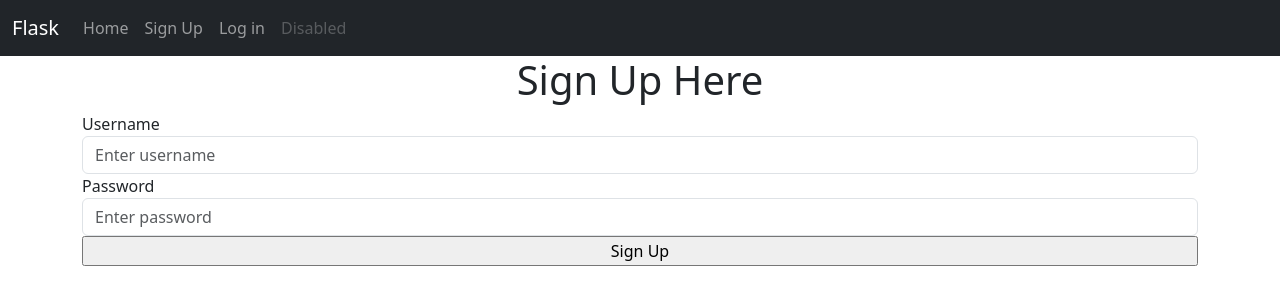
After one commit to composercordero/intro_flask, a Flask app: page /signup in a window 1280 px wide. The commit adds this page. Shown: the top 305 px of the page. Run offline with Flask 3, Linux system fonts and the light colour scheme.

Commit message:
Added base.html for template inheritance + sig                                                  g nup route and template

```diff
--- a/app/routes.py
+++ b/app/routes.py
@@ -7,6 +7,6 @@ def index():
     numbers = [1,2,3,4,5]
     return render_template('index.html', first_name = 'Carlos', numbers = numbers)
 
-@app.route('/new')
-def new():
-    return 'This is a new modified route!'
+@app.route('/signup')
+def signup():
+    return render_template('signup.html')
--- /dev/null
+++ b/app/templates/base.html
@@ -0,0 +1,48 @@
+<!DOCTYPE html>
+<html lang="en">
+<head>
+    <meta charset="UTF-8">
+    <meta name="viewport" content="width=device-width, initial-scale=1.0">
+    <title>Flask Intro | {% block title %} Base {% endblock %}</title>
+    <link rel="stylesheet" href="https://cdn.jsdelivr.net/npm/bootstrap@5.3.1/dist/css/bootstrap.min.css">
+</head>
+<body>
+
+    {% include 'nav.html' %}
+
+    <div class="row">
+        <div class="col text-center">
+            {% block header %}
+            {% endblock %}
+        </div>
+    </div>
+
+    <div class="container">
+        <div class="row">
+            <div class="col">
+                {% block content %}
+                {% endblock %}
+            </div>
+        </div>
+    </div>
+
+
+
+    <!-- {% if first_name == 'Carlos'%}
+        <h5>Hello</h5>
+    {% else %}
+        <h5>Goodbye</h5>
+    {% endif %}
+    Curly brackets and % allow to inject python -->
+
+    <!-- <ul>
+    {% for num in numbers %}
+        <li>{{ num }}</li>
+    {% endfor %}
+    </ul> -->
+<!-- {{ numbers }} -->
+
+<script src="https://cdn.jsdelivr.net/npm/bootstrap@5.3.1/dist/js/bootstrap.bundle.min.js"></script>
+
+</body>
+</html>
--- a/app/templates/nav.html
+++ b/app/templates/nav.html
@@ -6,8 +6,8 @@
         </button>
         <div class="collapse navbar-collapse" id="navbarNavAltMarkup">
         <div class="navbar-nav">
-            <a class="nav-link" aria-current="page" href="#">Home</a>
-            <a class="nav-link" href="#">Sign Up</a>
+            <a class="nav-link" aria-current="page" href="{{ url_for ('index')}}">Home</a>
+            <a class="nav-link" href="{{ url_for ('signup')}}">Sign Up</a>
             <a class="nav-link" href="#">Log in</a>
             <a class="nav-link disabled" aria-disabled="true">Disabled</a>
         </div>
--- /dev/null
+++ b/app/templates/signup.html
@@ -0,0 +1,21 @@
+{% extends 'base.html' %}
+
+{% block title %} Sign Up {% endblock title %}
+
+{% block header %}
+<h1>Sign Up Here</h1>
+{% endblock header %}
+
+{% block content %}
+    <form action="">
+
+        <label for="username">Username</label>
+        <input type="text" name="username" class="form-control" placeholder ="Enter username">
+
+        <label for="password">Password</label>
+        <input type="password" name="username" class="form-control" placeholder ="Enter password">
+
+        <input type="submit" value="Sign Up" class="ntn btn-outline-primary w-100">
+
+    </form>
+{% endblock content %}
```
Also changed, not shown: app/templates/index.html (+17 -47 lines).
